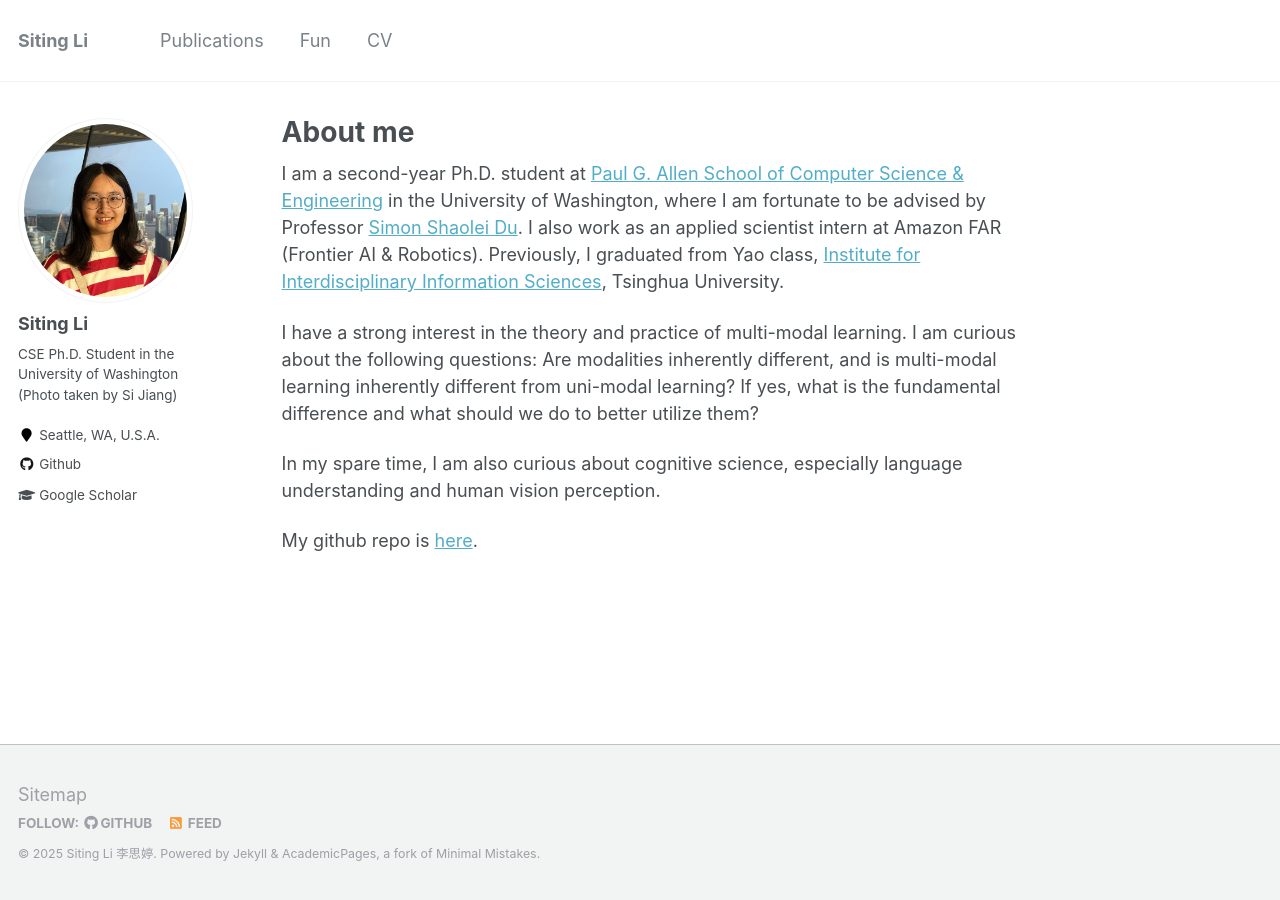
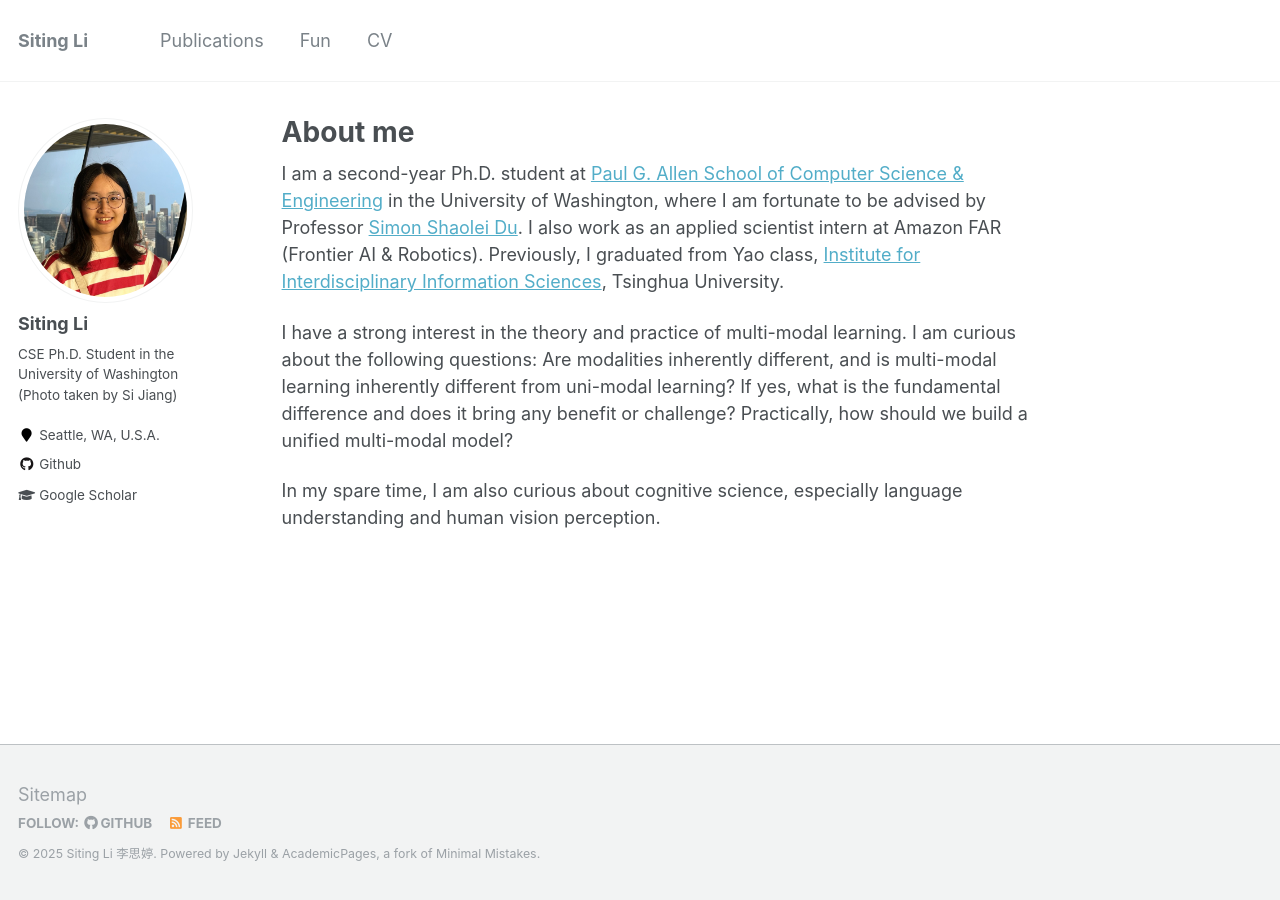
Before and after one commit to lst627/lst627.github.io, a Jekyll site: the page built from _pages/about.md, in a window 1280 px wide. Built offline with Jekyll 4.4.1, drawn with Linux system fonts in a browser that asks for light colours.

Commit message:
update about.md

```diff
--- a/_pages/about.md
+++ b/_pages/about.md
@@ -10,8 +10,6 @@ redirect_from:
 
 I am a second-year Ph.D. student at [Paul G. Allen School of Computer Science & Engineering](https://www.cs.washington.edu/) in the University of Washington, where I am fortunate to be advised by Professor [Simon Shaolei Du](https://simonshaoleidu.com/). I also work as an applied scientist intern at Amazon FAR (Frontier AI & Robotics). Previously, I graduated from Yao class, [Institute for Interdisciplinary Information Sciences](https://iiis.tsinghua.edu.cn/en/), Tsinghua University.
 
-I have a strong interest in the theory and practice of multi-modal learning. I am curious about the following questions: Are modalities inherently different, and is multi-modal learning inherently different from uni-modal learning? If yes, what is the fundamental difference and what should we do to better utilize them?
+I have a strong interest in the theory and practice of multi-modal learning. I am curious about the following questions: Are modalities inherently different, and is multi-modal learning inherently different from uni-modal learning? If yes, what is the fundamental difference and does it bring any benefit or challenge? Practically, how should we build a unified multi-modal model?
 
 In my spare time, I am also curious about cognitive science, especially language understanding and human vision perception.
-
-My github repo is [here](https://github.com/lst627).
```
